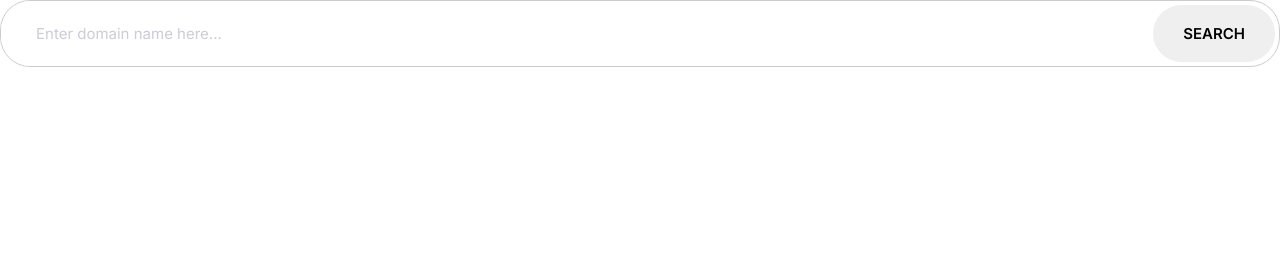
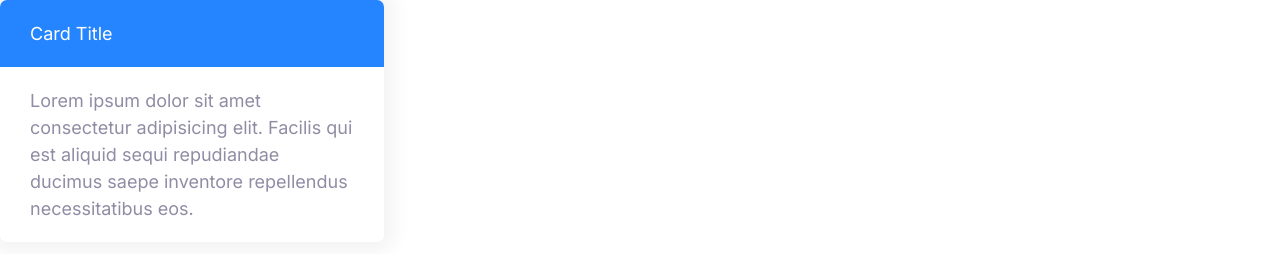
Before and after one commit to Reiro31/Moshify, a plain HTML site: page index.html in a window 1280 px wide. Drawn offline with Linux system fonts and the light colour scheme.

Commit message:
Built card model.

```diff
--- a/css/styles.css
+++ b/css/styles.css
@@ -236,3 +236,22 @@ a{
         font-size: 1.5rem;
     }
 }
+
+/*Cards*/
+
+.card{
+    border-radius: 7px;
+    box-shadow: 0 0 20px 10px #f3f3f3;
+    overflow: hidden;
+}
+.card__header, .card__body{
+    padding: 2rem 3rem;
+}
+.card--primary .card__header{
+    background: var(--color-primary);
+    color: white;
+}
+.card--secondary .card__header{
+    background: var(--color-secondary);
+    color: white;
+}
--- a/index.html
+++ b/index.html
@@ -15,13 +15,15 @@
     <link rel="stylesheet" href="css/styles.css" />
   </head>
   <body>
-    <div class="input-group">
-      <input
-        type="text"
-        placeholder="Enter domain name here..."
-        class="input"
-      />
-      <button class="btn btn--acent">Search</button>
+    <div style="width: 30%">
+      <div class="card card--primary">
+        <header class="card__header">Card Title</header>
+        <div class="card__body">
+          Lorem ipsum dolor sit amet consectetur adipisicing elit. Facilis qui
+          est aliquid sequi repudiandae ducimus saepe inventore repellendus
+          necessitatibus eos.
+        </div>
+      </div>
     </div>
   </body>
 </html>
```
Also changed, not shown: components/cards.html (added, +8 -0 lines).
